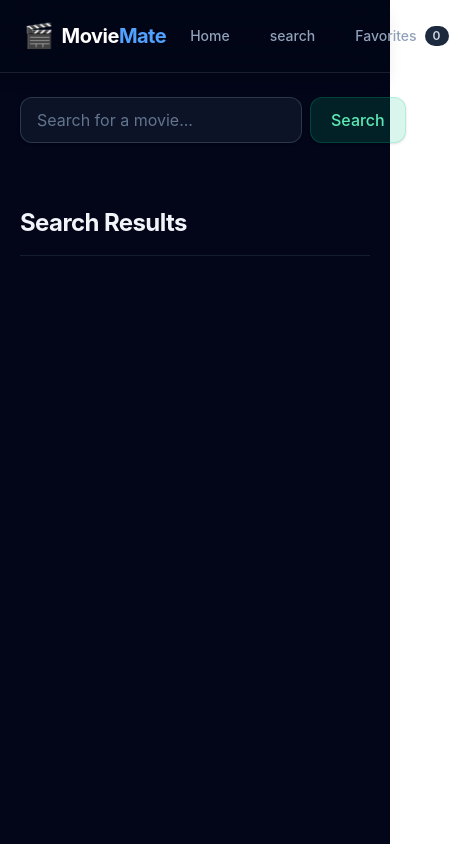
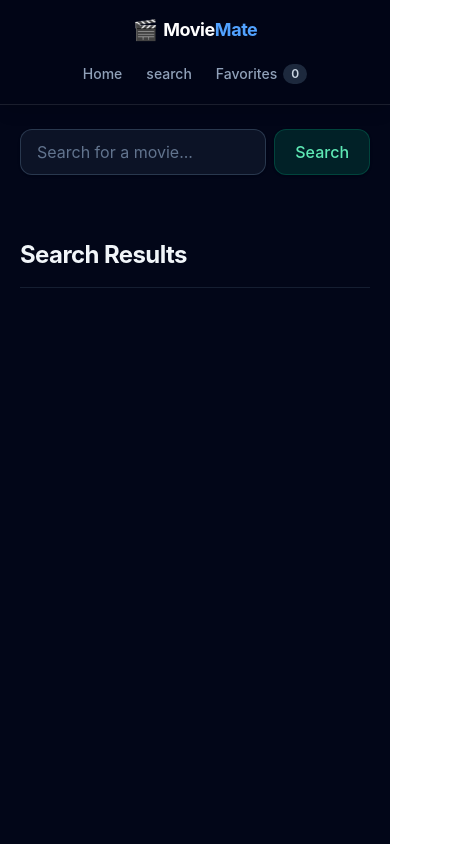
Before and after one commit to abirsutradhar2007/Movie-explorer, a React (Vite) app: page /Search in a window 390 px wide. Shown: the top 844 px of the page, 465 px wide, since content can reach past the window. Built offline with nearby package versions, Linux system fonts and the light colour scheme.

Commit message:
make responsive for mobile

```diff
--- a/src/components/Hero.jsx
+++ b/src/components/Hero.jsx
@@ -3,30 +3,30 @@ import { Link } from "react-router-dom";
 
 function Hero() {
   return (
-    <section className="relative overflow-hidden border-b border-white/[0.06] bg-slate-950 px-5 py-12 sm:py-16 rounded-xl">
+    <section className="relative overflow-hidden rounded-xl border-b border-white/[0.06] bg-slate-950 px-4 py-8 sm:px-6 sm:py-12 lg:px-8 lg:py-16">
 
       {/* Ambient background glow */}
       <div className="pointer-events-none absolute -left-32 -top-32 h-80 w-80 rounded-full bg-emerald-500/[0.06] blur-3xl" />
       <div className="pointer-events-none absolute -bottom-40 right-1/3 h-80 w-80 rounded-full bg-teal-400/[0.05] blur-3xl" />
 
-      <div className="relative mx-auto flex max-w-7xl items-center justify-between gap-10">
+      <div className="relative mx-auto flex max-w-7xl items-center justify-between gap-6 sm:gap-10">
 
         {/* Left Side */}
         <div className="max-w-2xl">
 
-          <h1 className="text-3xl font-extrabold leading-[1.08] tracking-tight text-slate-100 sm:text-4xl lg:text-6xl">
+          <h1 className="text-2xl font-extrabold leading-[1.1] tracking-tight text-slate-100 sm:text-4xl lg:text-6xl">
             Discover Your Next
             <span className="block bg-gradient-to-r from-emerald-300 via-teal-300 to-cyan-300 bg-clip-text text-transparent">
               Favorite Movie
             </span>
           </h1>
 
-          <p className="mt-5 max-w-xl text-sm leading-7 text-slate-400 sm:text-base">
+          <p className="mt-4 max-w-xl text-sm leading-6 text-slate-400 sm:mt-5 sm:text-base sm:leading-7">
             Explore thousands of movies, discover new favorites,
             and keep track of the movies you love.
           </p>
 
-          <div className="mt-7 flex gap-3">
+          <div className="mt-6 flex flex-wrap gap-3 sm:mt-7">
 
             <Link
               to="/favorites"
@@ -40,7 +40,7 @@ function Hero() {
         </div>
 
         {/* Right Side */}
-        <div className="hidden w-72 shrink-0 md:block">
+        <div className="hidden w-64 shrink-0 lg:block xl:w-72">
           <img
             src="https://images.unsplash.com/photo-1489599849927-2ee91cede3ba?w=800&auto=format&fit=crop&q=80"
             alt="Movie theater"
--- a/src/components/Navbar.jsx
+++ b/src/components/Navbar.jsx
@@ -4,15 +4,15 @@ function Navbar({ favorites }) {
 const location = useLocation()
 
 return (
-    <header className="sticky top-0 z-50 border-b border-white/10 bg-slate-950/85 px-4 py-4 shadow-lg shadow-black/10 backdrop-blur-xl sm:px-6">
-        <div className="mx-auto flex max-w-7xl items-center justify-between">
+    <header className="sticky top-0 z-50 border-b border-white/10 bg-slate-950/90 px-3 py-3 shadow-lg shadow-black/10 backdrop-blur-xl sm:px-6 sm:py-4">
+    <div className="mx-auto flex max-w-7xl items-center justify-between gap-2">
 
         {/* Logo */}
         <Link
             to="/"
-                className="group flex items-center gap-2 rounded-lg px-2 py-1 text-xl font-bold tracking-tight text-white transition-all duration-200 hover:text-blue-400 active:scale-95"
+            className="group flex shrink-0 items-center gap-1.5 rounded-lg px-1 py-1 text-lg font-bold tracking-tight text-white transition-all duration-200 hover:text-blue-400 active:scale-95 sm:gap-2 sm:px-2 sm:text-xl"
         >
-                <span className="text-2xl transition-transform duration-200 group-hover:scale-110">
+            <span className="text-xl transition-transform duration-200 group-hover:scale-110 sm:text-2xl">
                 🎬
             </span>
 
@@ -22,7 +22,7 @@ return (
         </Link>
 
         {/* Navigation */}
-            <nav className="flex items-center gap-2">
+        <nav className="flex min-w-0 items-center gap-0.5 sm:gap-2">
                 <Link
                  to="/"
                 state={{ fromHome: true }}
--- a/src/index.css
+++ b/src/index.css
@@ -1 +1,71 @@
 @import "tailwindcss";
+
+*,
+*::before,
+*::after {
+	box-sizing: border-box;
+}
+
+html,
+body,
+#root {
+	min-width: 0;
+	max-width: 100%;
+	overflow-x: hidden;
+}
+
+img {
+	max-width: 100%;
+}
+
+/* Mobile Navbar */
+@media (max-width: 639px) {
+	header > div {
+		flex-direction: column;
+		flex-wrap: nowrap;
+		gap: 0.5rem;
+	}
+
+	/* Logo - top center */
+	header > div > a {
+		width: 100%;
+		justify-content: center;
+	}
+
+	/* Navbar links - bottom center */
+	header nav {
+		width: 100%;
+		flex: none;
+		justify-content: center;
+		align-items: center;
+		min-width: 0;
+		gap: 0.25rem;
+	}
+
+	header nav a {
+		min-width: 0;
+		padding-inline: 0.625rem;
+		white-space: nowrap;
+	}
+
+	header nav a:last-child {
+		gap: 0.375rem;
+	}
+
+	main {
+		min-width: 0;
+	}
+
+	main > * {
+		min-width: 0;
+	}
+
+	input,
+	button {
+		min-width: 0;
+	}
+
+	main .flex.gap-3 {
+		flex-wrap: wrap;
+	}
+}
--- a/src/pages/Home.jsx
+++ b/src/pages/Home.jsx
@@ -57,32 +57,34 @@ function Home() {
 
   return (
     <div className="min-h-full bg-slate-950">
-      <div className="mx-auto max-w-7xl px-5 pb-12 pt-6 sm:px-8 lg:px-12">
+  <div className="mx-auto max-w-7xl px-3 pb-10 pt-4 sm:px-6 sm:pb-12 sm:pt-6 lg:px-12">
 
     {/* Hero */}
-        <div className="mb-10 overflow-hidden rounded-3xl border border-slate-800/70 shadow-2xl shadow-black/20">
+    <div className="mb-7 overflow-hidden rounded-2xl border border-slate-800/70 shadow-2xl shadow-black/20 sm:mb-10 sm:rounded-3xl">
       <Hero />
     </div>
 
     {/* Movie Section Heading */}
-        <div className="mb-6 flex items-end justify-between border-b border-slate-800/70 pb-4">
+    <div className="mb-5 flex items-end justify-between border-b border-slate-800/70 pb-3 sm:mb-6 sm:pb-4">
       <div>
-            <div className="mb-2 flex items-center gap-2">
-              <span className="text-xs font-semibold uppercase tracking-[0.18em] text-emerald-400">
+        <div className="mb-1.5 flex items-center gap-2 sm:mb-2">
+          <span className="text-[10px] font-semibold uppercase tracking-[0.18em] text-emerald-400 sm:text-xs">
             Explore
           </span>
         </div>
-            <h1 className="text-2xl font-bold tracking-tight text-slate-100 sm:text-3xl">
+
+        <h1 className="text-xl font-bold tracking-tight text-slate-100 sm:text-3xl">
           Popular Movies
         </h1>
       </div>
+
       <span className="hidden text-xs font-medium text-slate-600 sm:block">
         {movies.length} movies
       </span>
     </div>
 
     {/* Popular Movies Grid */}
-        <div className="grid grid-cols-2 gap-x-4 gap-y-7 sm:grid-cols-3 sm:gap-x-5 md:grid-cols-4 lg:grid-cols-5 xl:grid-cols-6">
+    <div className="grid grid-cols-2 gap-x-3 gap-y-6 sm:grid-cols-3 sm:gap-x-5 sm:gap-y-7 md:grid-cols-4 lg:grid-cols-5 xl:grid-cols-6">
           {movies.map((movie) => {
             const isFavorite = favorites.some((fav) => fav.id === movie.id);
             return (
```
Also changed, not shown: 1 other file (tests, documents, lock files or other folders). Lines whose indentation alone changed are shown as unchanged.
